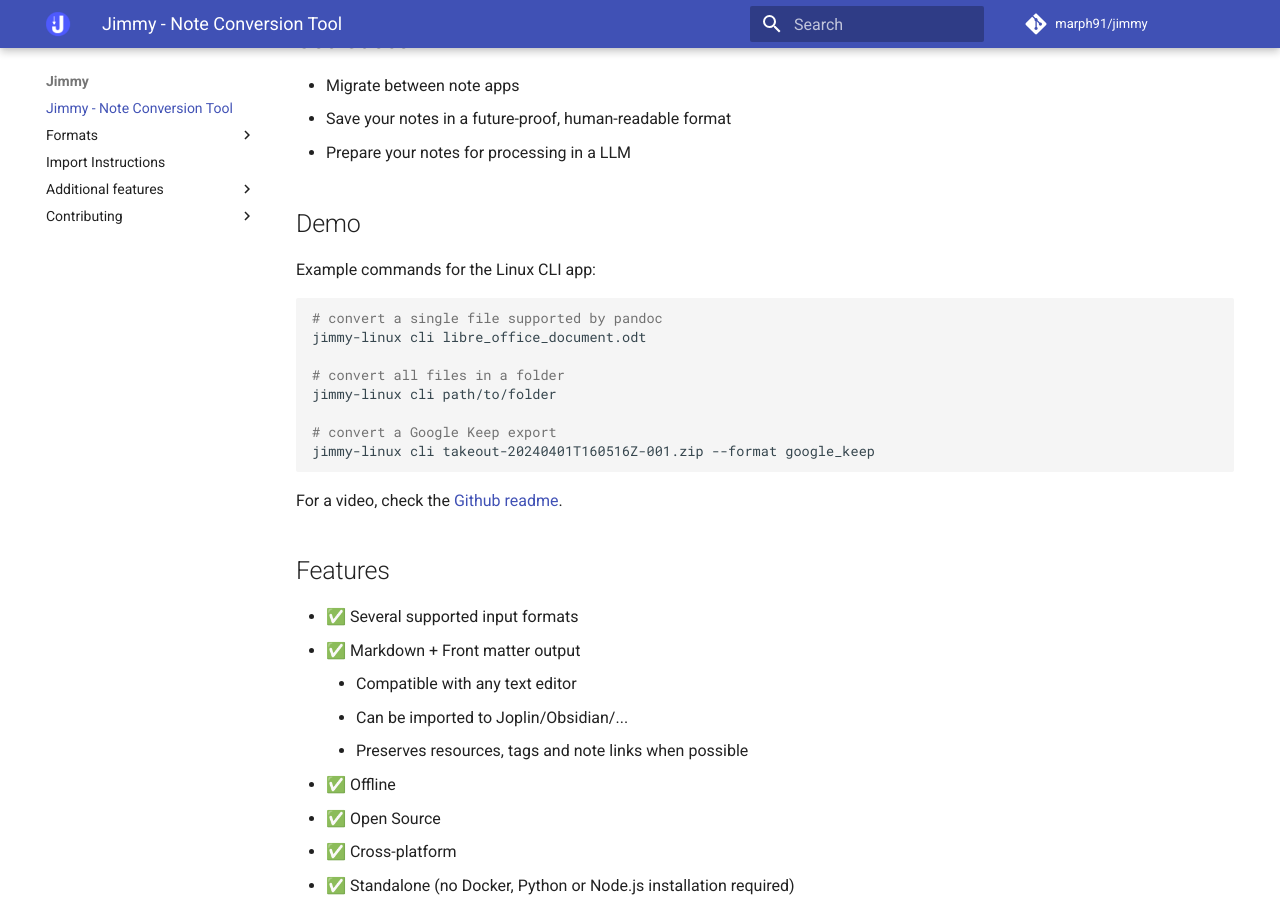
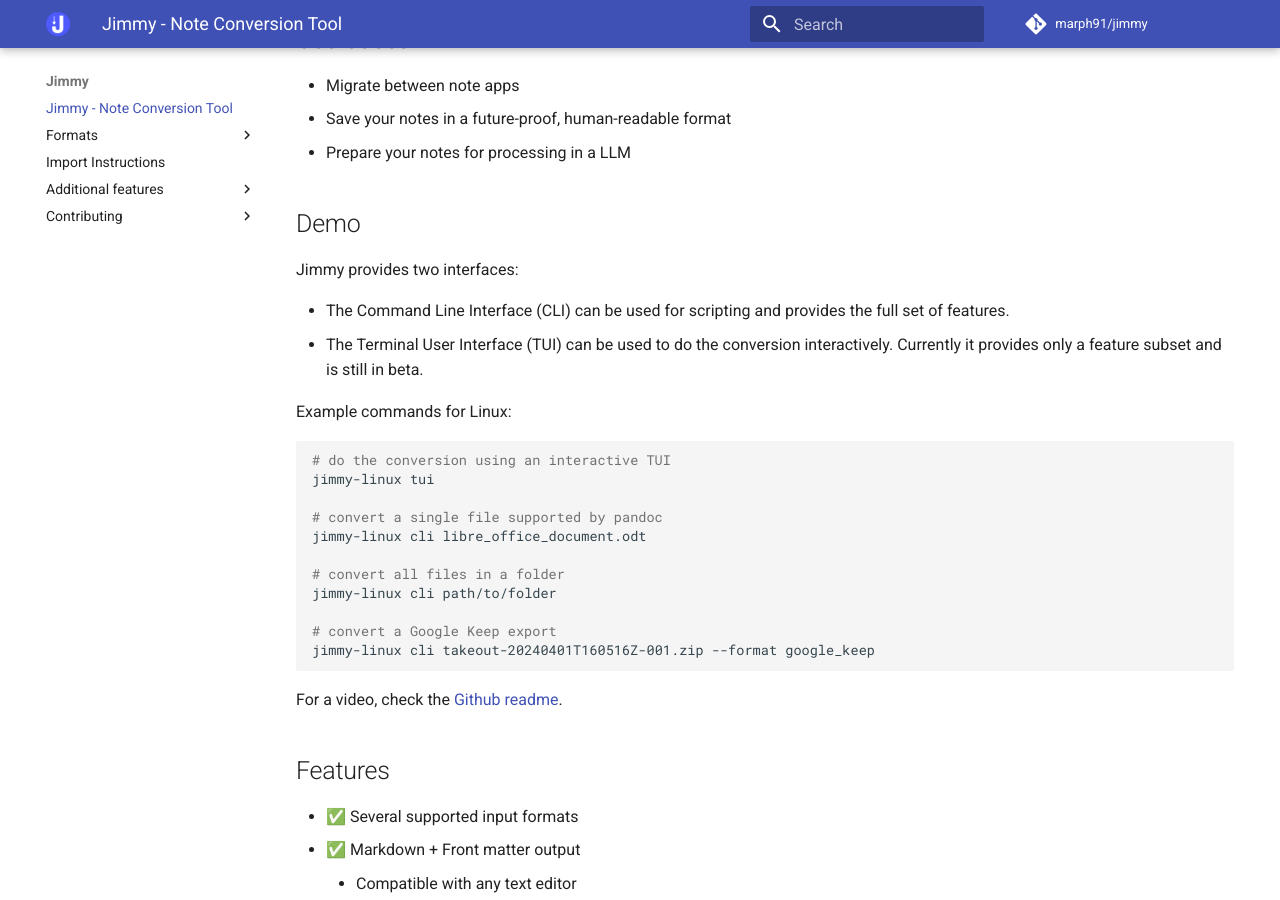
Before and after one commit to marph91/jimmy, an MkDocs documentation site: the page built from docs/index.md, in a window 1280 px wide and 900 px high, scrolled down 598 px. Built offline with MkDocs 1.6.1 and Material for MkDocs 9.7.7, drawn with Linux system fonts in a browser that asks for light colours; comment, search, counter and statistics services are not loaded.

Commit message:
docs: update demo sections

````diff
--- a/docs/index.md
+++ b/docs/index.md
@@ -20,9 +20,17 @@
 
 ## Demo
 
-Example commands for the Linux CLI app:
+Jimmy provides two interfaces:
+
+- The Command Line Interface (CLI) can be used for scripting and provides the full set of features.
+- The Terminal User Interface (TUI) can be used to do the conversion interactively. Currently it provides only a feature subset and is still in beta.
+
+Example commands for Linux:
 
 ```bash
+# do the conversion using an interactive TUI
+jimmy-linux tui
+
 # convert a single file supported by pandoc
 jimmy-linux cli libre_office_document.odt
 
````
Also changed, not shown: readme.md (+10 -3 lines).
